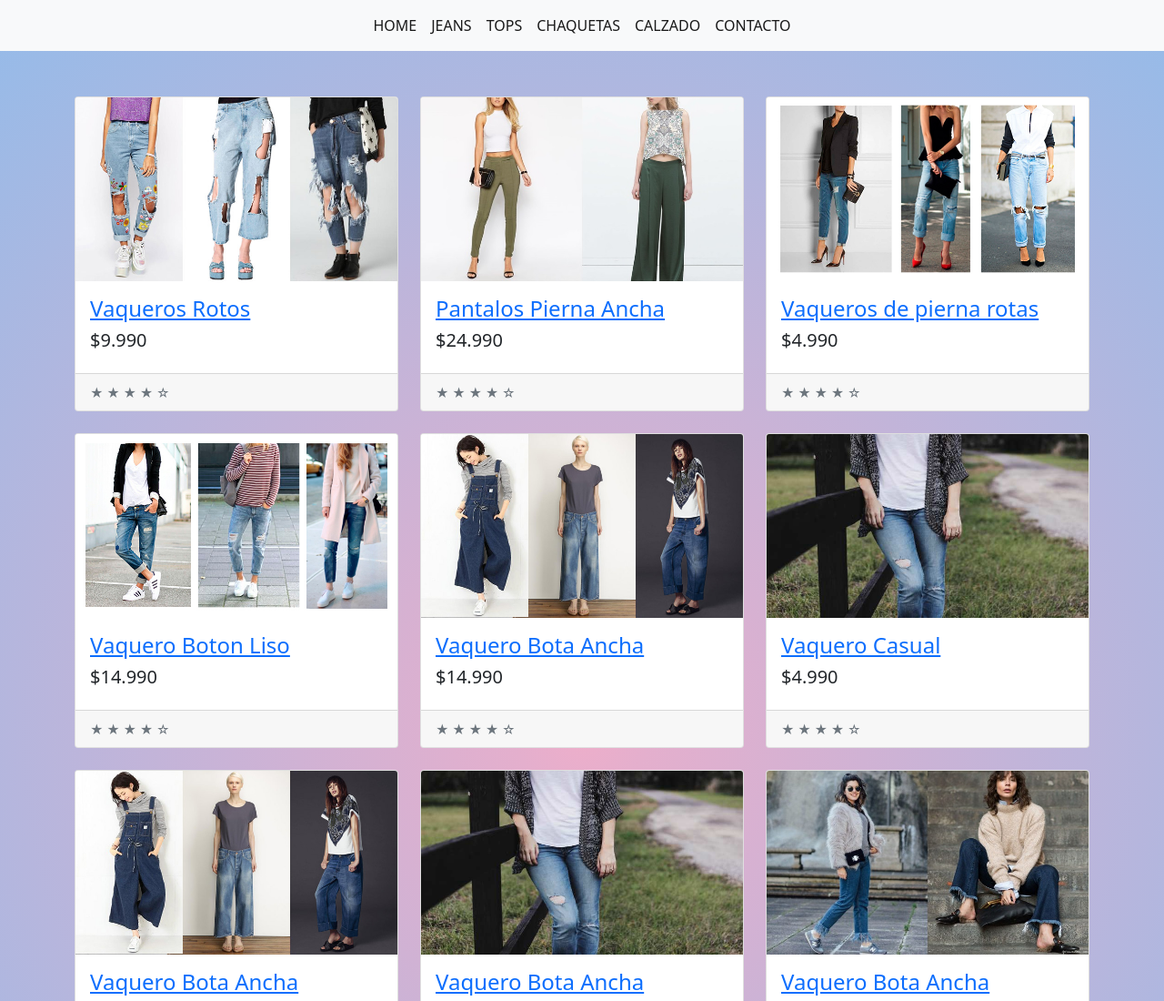
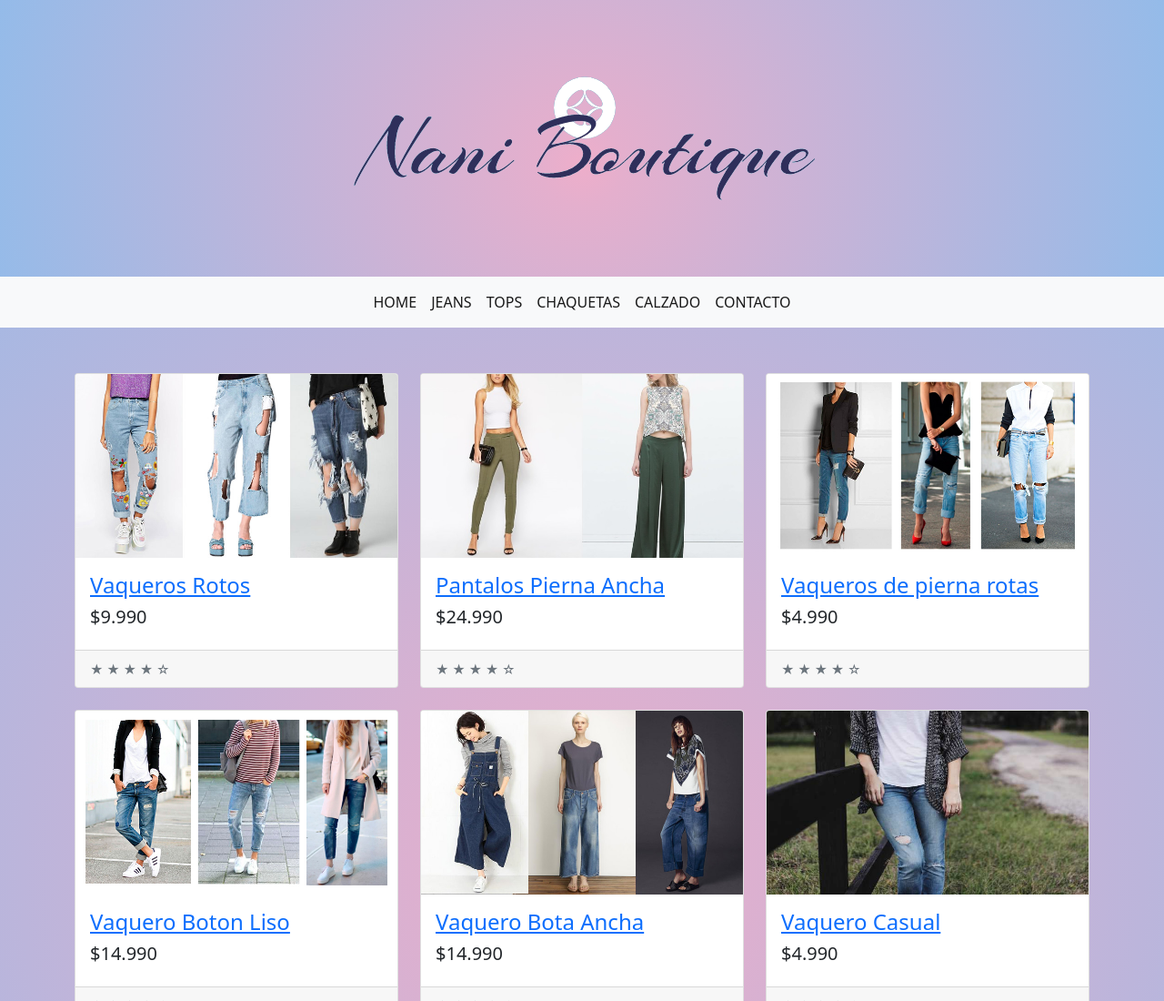
Before and after one commit to galbejose/naniboutique, a website: page index.html in a window 1280 px wide. Shown: the top 1100 px of the page at 91% size. Drawn offline with nearby package versions, Linux system fonts and the light colour scheme.

Commit message:
por amor a cristo 6

```diff
--- a/index.html
+++ b/index.html
@@ -18,7 +18,7 @@
 <body>
 
 <Header>
-        <a img href="logooficial7" src="img/logooficial7.PNG" class="mx-auto d-block"></a>
+        <a href="#"> <img src="img/logooficial7.png" class="mx-auto d-block"></a>
         <nav class="navbar navbar-expand-lg navbar-light bg-light">
 
           <div class="container">
```
